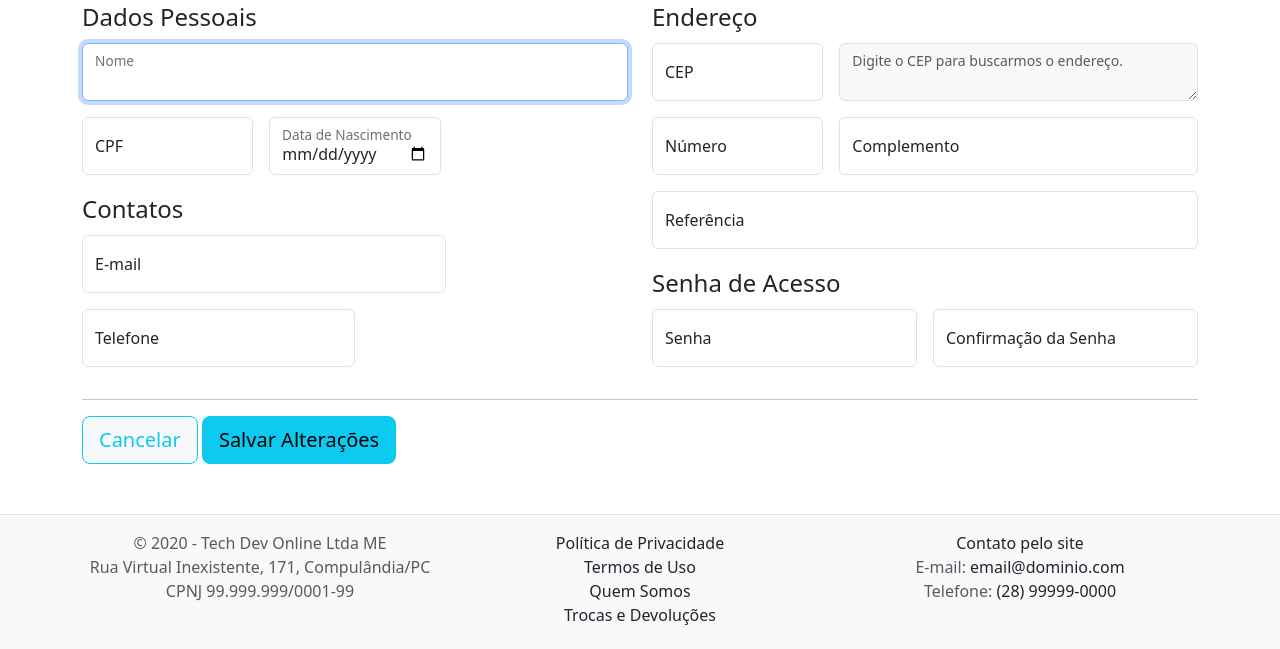
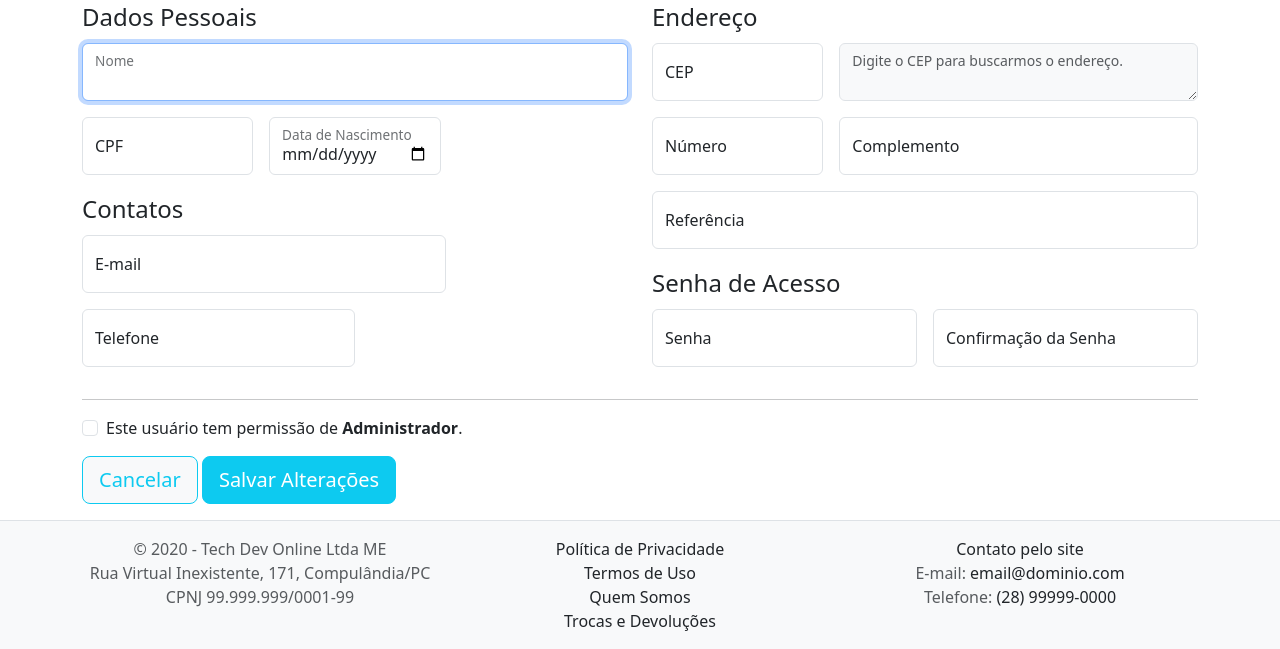
Before and after one commit to LIM4Ovgg/Tech_Dev_Online, a PHP site: page /sistema/edit.php in a window 1280 px wide. Shown: the part 157-806 px from the top of the page. Before the commit the page ends 782 px from the top, so only its background shows below. Run offline with PHP 8.4, Linux system fonts and the light colour scheme; data that the repository does not hold is empty; some libraries are stand-ins or nearby versions.

Commit message:
redirecionamento e banco
alterei o redirecionamento e adicionei a coluna Adm no Banco de dados

```diff
--- a/loja/cadastro.php
+++ b/loja/cadastro.php
@@ -25,9 +25,10 @@
         $referencia = $_POST['referencia'];
         $senha = $_POST['senha'];
         $confirm_senha = $_POST['confirm_senha'];
+        $adm = 'No';
 
-
-        $result = mysqli_query($conexao, "INSERT INTO users(nome,cpf,data_nasc,email,telefone,cep,numero,complemento,referencia,senha,confirm_senha) VALUES ('$nome','$cpf','$data_nasc','$email','$telefone','$cep','$numero','$complemento','$referencia','$senha','$confirm_senha')");
+        $result = mysqli_query($conexao, "INSERT INTO users(nome,cpf,data_nasc,email,telefone,cep,numero,complemento,referencia,senha,confirm_senha,adm) VALUES ('$nome','$cpf','$data_nasc','$email','$telefone','$cep','$numero','$complemento','$referencia','$senha','$confirm_senha','$adm')");
+        header('Location: login.php');
     }
 
 ?>
--- a/loja/delete.php
+++ b/loja/delete.php
@@ -16,6 +16,6 @@
             $resultDelete = $conexao->query($sqlDelete);
         }
     }
-    header('Location: sistema.php');
+    header('Location: sistema/usuarios.php');
 
 ?>
--- a/loja/sistema/edit.php
+++ b/loja/sistema/edit.php
@@ -26,6 +26,7 @@
                 $referencia = $user_data['referencia'];
                 $senha = $user_data['senha'];
                 $confirm_senha = $user_data['confirm_senha'];
+                $adm = $user_data['adm'];
             }
 
         }
@@ -65,7 +66,7 @@
     <div class="d-flex flex-column wrapper">
         <nav class="navbar navbar-expand-lg navbar-dark bg-info border-bottom shadow-sm mb-3">
             <div class="container">
-                <a class="navbar-brand" href="index.php">
+                <a class="navbar-brand" href="../index.php">
                     <strong>Tech Dev Online</strong>
                 </a>
                 <button class="navbar-toggler" type="button" data-bs-toggle="collapse"
@@ -181,10 +182,16 @@
                         </div>
                     </div>
                     <hr />
+                    <div class="form-check mb-3">
+                        <input class="form-check-input" type="checkbox" name="adm" value="Yes" id="flexCheckDefault">
+                        <label class="form-check-label" for="flexCheckDefault">
+                            Este usuário tem permissão de <strong>Administrador</strong>.
+                        </label>
+                    </div>
                     <div class="mb-3 text-left">
-                        <a class="btn btn-lg btn-light btn-outline-info" href="sistema.php">Cancelar</a>
+                        <a class="btn btn-lg btn-light btn-outline-info" href="../sistema.php">Cancelar</a>
                         <input type="hidden" name="id" value="<?php echo $id ?>">
-                        <input type="submit" name="update" id="update" value="Salvar Alterações" class="btn btn-lg btn-info"/>
+                        <input type="submit" name="update" id="update" value="Salvar Alterações" class="btn btn-lg btn-info text-white"/>
                     </div>
                 </form>
             </div>
--- a/loja/sistema/usuarios.php
+++ b/loja/sistema/usuarios.php
@@ -124,6 +124,8 @@
                       <th scope="col">Complemento</th>
                       <th scope="col">Referencia</th>
                       <th scope="col">Senha</th>
+                      <th scope="col">Admin</th>
+                      <th scope="col"></th>
                       <th scope="col">...</th>
                     </tr>
                   </thead>
@@ -143,6 +145,8 @@
                         echo "<td>".$user_data['complemento']."</td>";
                         echo "<td>".$user_data['referencia']."</td>";
                         echo "<td>".$user_data['senha']."</td>";
+                        echo "<td>".$user_data['adm']."</td>";
+                        echo "<td></td>";
 
                         echo "<td>
                                 <a class='btn btn-sm btn-primary' href='edit.php?id=$user_data[id]'>
```
Also changed, not shown: loja/sistema/saveEdit.php (+7 -2 lines).
